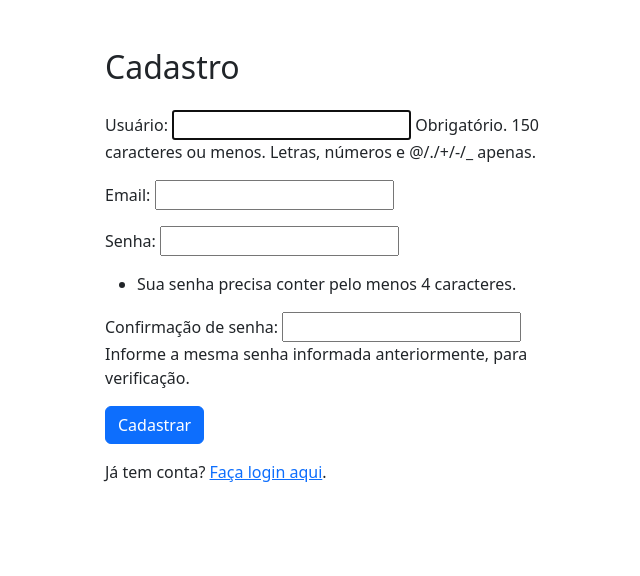
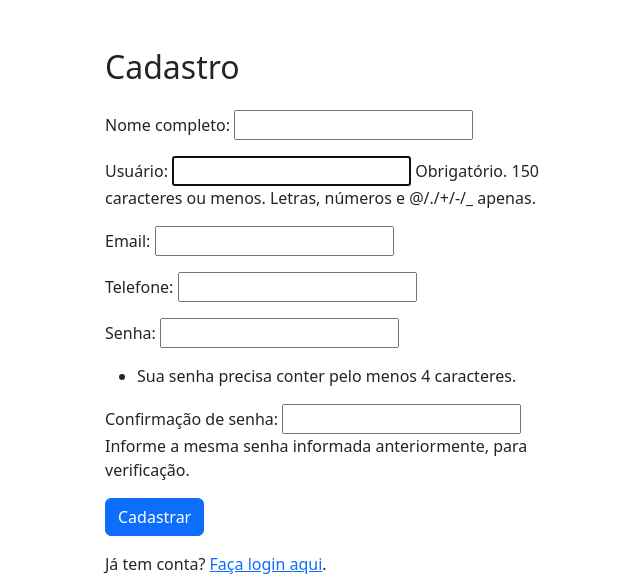
Before and after one commit to ndamasc/django-eventix, a Django app: page /cadastro/ in a window 1280 px wide. Shown: the top 576 px of the page, without its empty margins (297-937 px from the left). Run offline with Django 5.2, Linux system fonts and the light colour scheme.

Commit message:
melhorando criacao de usuario

```diff
--- a/plataforma-eventos/eventos/forms.py
+++ b/plataforma-eventos/eventos/forms.py
@@ -1,12 +1,29 @@
 from django import forms
 from django.contrib.auth.models import User
 from django.contrib.auth.forms import UserCreationForm
+from .models import Perfil
 
 
 
 class CadastroUsuarioForm(UserCreationForm):
     email = forms.EmailField(required=True)
+    nome_completo = forms.CharField(max_length=100)
+    telefone = forms.CharField(max_length=30, required=True)
+
 
     class Meta:
         model = User
-        fields = ("username", "email", "password1", "password2")
+        fields = ("nome_completo", "username", "email", "telefone", "password1", "password2")
+
+    def save(self, commit=True):
+        user = super().save(commit=False)
+        user.email = self.cleaned_data['email']
+        if commit:
+            user.save()
+            perfil = Perfil.objects.create(
+                user=user,
+                nome_completo=self.cleaned_data['nome_completo'],
+                telefone=self.cleaned_data['telefone']
+            )
+
+        return user
--- a/plataforma-eventos/eventos/templates/eventos/meus_eventos.html
+++ b/plataforma-eventos/eventos/templates/eventos/meus_eventos.html
@@ -18,7 +18,7 @@
                         <a href="{% url 'gerar_ingresso' inscricao.evento.id %}" class="btn btn-outline-primary btn-sm">
                             Baixar Ingresso (PDF)
                         </a>
-                        <a href="{% url 'cancelar_inscricao' inscricao.evento.id %}" class="btn btn-outline-danger btn-sm">
+                        <a href="{% url 'solicitar_cancelamento' inscricao.evento.id %}" class="btn btn-outline-danger btn-sm">
                             Cancelar inscrição
                         </a>
                     </div>
--- a/plataforma-eventos/eventos/views.py
+++ b/plataforma-eventos/eventos/views.py
@@ -32,12 +32,12 @@ def cadastro(request):
     if request.method == "POST":
         form = CadastroUsuarioForm(request.POST)
         if form.is_valid():
-            form.save()
+            user = form.save()
             messages.success(request, "Cadastro realizado com sucesso! Agora faça login.")
             return redirect('login')
 
     else:
-            form = CadastroUsuarioForm()
+        form = CadastroUsuarioForm()
     return render(request, 'eventos/cadastro.html', {'form': form})
 
 
@@ -48,20 +48,6 @@ def inscrever(request, evento_id):
     usuario = request.user
 
     inscricao, created = Inscricao.objects.get_or_create(participante=usuario, evento=evento)
-
-    # if not inscrito:
-    #     Inscricao.objects.create(evento=evento, participante=request.user)
-
-    #     send_mail(
-    #         subject='Confirmação de Inscrição - {}'.format(evento.titulo),
-    #         message=f'Olá {usuario.first_name},\n\nVocê se inscreveu no evento "{evento.titulo}" em {evento.data.strftime("%d/%m/%Y %H:%M")}, no local: {evento.local}.\n\nObrigado!',
-    #         from_email=None,
-    #         recipient_list=[usuario.email],
-    #         fail_silently=False,
-    #     )
-
-    #    return render(request, 'eventos/inscricao_confirmada.html', {'evento': evento})
-
 
     if created:
         send_mail(
@@ -84,6 +70,7 @@ def meus_eventos(request):
 def gerar_ingresso(request, id):
     evento = get_object_or_404(Evento, pk=id)
     participante = request.user
+    nome_completo = request.user.perfil.nome_completo
 
     if not Inscricao.objects.filter(participante=participante, evento=evento).exists():
         return HttpResponse('Você não está inscrito nesse evento!', status=403)
@@ -96,7 +83,7 @@ def gerar_ingresso(request, id):
     p.drawString(100, 800, "Ingresso - {}".format(evento.titulo))
 
     p.setFont("Helvetica", 12)
-    p.drawString(100, 770, f"Nome: {participante.get_full_name() or participante.username}")
+    p.drawString(100, 770, f"Nome: {nome_completo}")
     p.drawString(100, 750, f"Email: {participante.email}")
     p.drawString(100, 730, f"Data: {evento.data.strftime('%d/%m/%Y %H:%M')}")
     p.drawString(100, 710, f"Local: {evento.local}")
```
Also changed, not shown: plataforma-eventos/eventos/models.py (+9 -0 lines).
